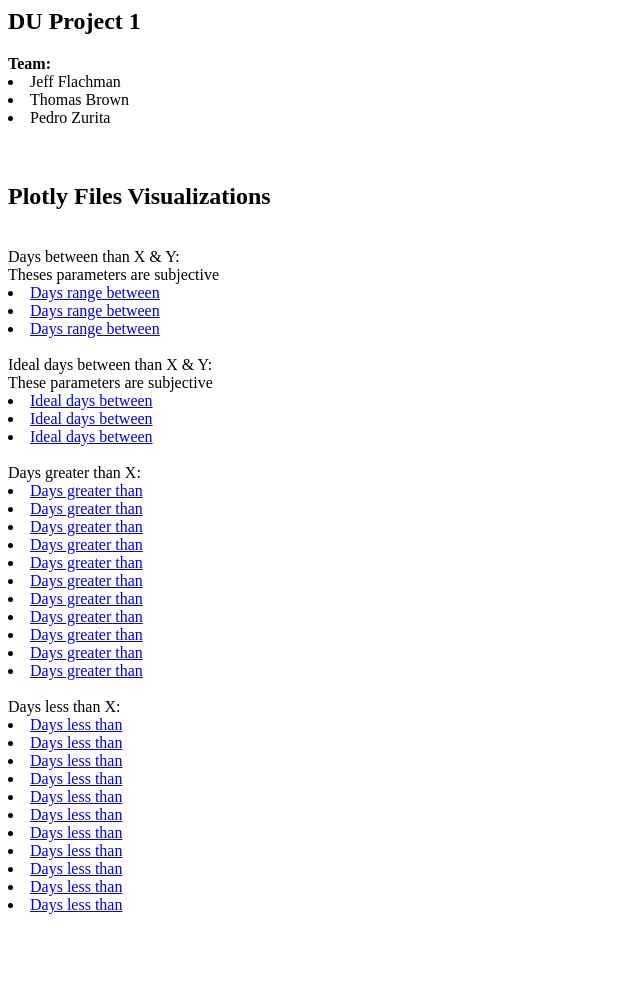
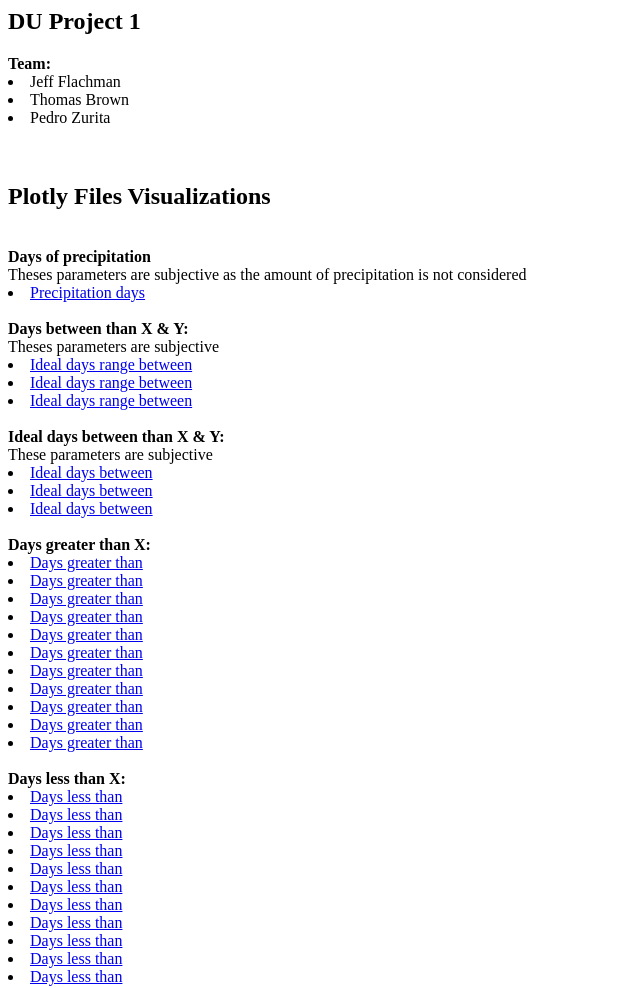
Before and after one commit to jflachman/jflachman.github.io, a plain HTML site: page index.html in a window 1280 px wide. Shown: the whole page, without its empty margins (0-640 px from the left). Before the commit the page ends 922 px from the top, so only its background shows below. Drawn offline with Linux system fonts and the light colour scheme.

Commit message:
updated index.html

```diff
--- a/index.html
+++ b/index.html
@@ -9,44 +9,48 @@
 
 <h2>Plotly Files Visualizations</h2>
 
-<br>Days between than X & Y:</br>
+<br><b>Days of precipitation</b></br>
+Theses parameters are subjective as the amount of precipitation is not considered
+<li> <a href=precipitation.html>Precipitation days </a></li>
+
+<br><b>Days between than X & Y:</b></br>
 Theses parameters are subjective
 
-<li> <a href=deal_25-55.html>Days range between </a></li>
-<li> <a href=deal_60-80.html>Days range between </a></li>
-<li> <a href=deal_75-95.html>Days range between </a></li>
+<li> <a href=plotly/ideal_25-55.html>Ideal days range between </a></li>
+<li> <a href=plotly/ideal_60-80.html>Ideal days range between </a></li>
+<li> <a href=plotly/ideal_75-95.html>Ideal days range between </a></li>
 
-<br>Ideal days between than X & Y:</br>
+<br><b>Ideal days between than X & Y:</b></br>
 These parameters are subjective
 
-<li> <a href=precipitation.html>Ideal days between </a></li>
-<li> <a href=range25_55.html>Ideal days between </a></li>
-<li> <a href=range60_80.html>Ideal days between </a></li>
+<li> <a href=plotly/range25_55.html>Ideal days between </a></li>
+<li> <a href=plotly/range60_80.html>Ideal days between </a></li>
+<li> <a href=plotly/range75_95.html>Ideal days between </a></li>
 
-<br>Days greater than X:</br>
+<br><b>Days greater than X:</b></br>
 
-<li> <a href=greaterThan100.html>Days greater than </a></li>
-<li> <a href=greaterThan110.html>Days greater than </a></li>
-<li> <a href=greaterThan120.html>Days greater than </a></li>
-<li> <a href=greaterThan60.html>Days greater than </a></li>
-<li> <a href=greaterThan65.html>Days greater than </a></li>
-<li> <a href=greaterThan70.html>Days greater than </a></li>
-<li> <a href=greaterThan75.html>Days greater than </a></li>
-<li> <a href=greaterThan80.html>Days greater than </a></li>
-<li> <a href=greaterThan85.html>Days greater than </a></li>
-<li> <a href=greaterThan90.html>Days greater than </a></li>
-<li> <a href=greaterThan95.html>Days greater than </a></li>
+<li> <a href=plotly/greaterThan100.html>Days greater than </a></li>
+<li> <a href=plotly/greaterThan110.html>Days greater than </a></li>
+<li> <a href=plotly/greaterThan120.html>Days greater than </a></li>
+<li> <a href=plotly/greaterThan60.html>Days greater than </a></li>
+<li> <a href=plotly/greaterThan65.html>Days greater than </a></li>
+<li> <a href=plotly/greaterThan70.html>Days greater than </a></li>
+<li> <a href=plotly/greaterThan75.html>Days greater than </a></li>
+<li> <a href=plotly/greaterThan80.html>Days greater than </a></li>
+<li> <a href=plotly/greaterThan85.html>Days greater than </a></li>
+<li> <a href=plotly/greaterThan90.html>Days greater than </a></li>
+<li> <a href=plotly/greaterThan95.html>Days greater than </a></li>
 
-<br>Days less than X:</br>
+<br><b>Days less than X:</b></br>
 
-<li> <a href=lessThan0.html>Days less than </a></li>
-<li> <a href=lessThan10.html>Days less than </a></li>
-<li> <a href=lessThan20.html>Days less than </a></li>
-<li> <a href=lessThan25.html>Days less than </a></li>
-<li> <a href=lessThan32.html>Days less than </a></li>
-<li> <a href=lessThan40.html>Days less than </a></li>
-<li> <a href=lessThan55.html>Days less than </a></li>
-<li> <a href=lessThan60.html>Days less than </a></li>
-<li> <a href=lessThan65.html>Days less than </a></li>
-<li> <a href=lessThann10.html>Days less than </a></li>
-<li> <a href=lessThann25.html>Days less than </a></li>
+<li> <a href=plotly/lessThan0.html>Days less than </a></li>
+<li> <a href=plotly/lessThan10.html>Days less than </a></li>
+<li> <a href=plotly/lessThan20.html>Days less than </a></li>
+<li> <a href=plotly/lessThan25.html>Days less than </a></li>
+<li> <a href=plotly/lessThan32.html>Days less than </a></li>
+<li> <a href=plotly/lessThan40.html>Days less than </a></li>
+<li> <a href=plotly/lessThan55.html>Days less than </a></li>
+<li> <a href=plotly/lessThan60.html>Days less than </a></li>
+<li> <a href=plotly/lessThan65.html>Days less than </a></li>
+<li> <a href=plotly/lessThann10.html>Days less than </a></li>
+<li> <a href=plotly/lessThann25.html>Days less than </a></li>
```
